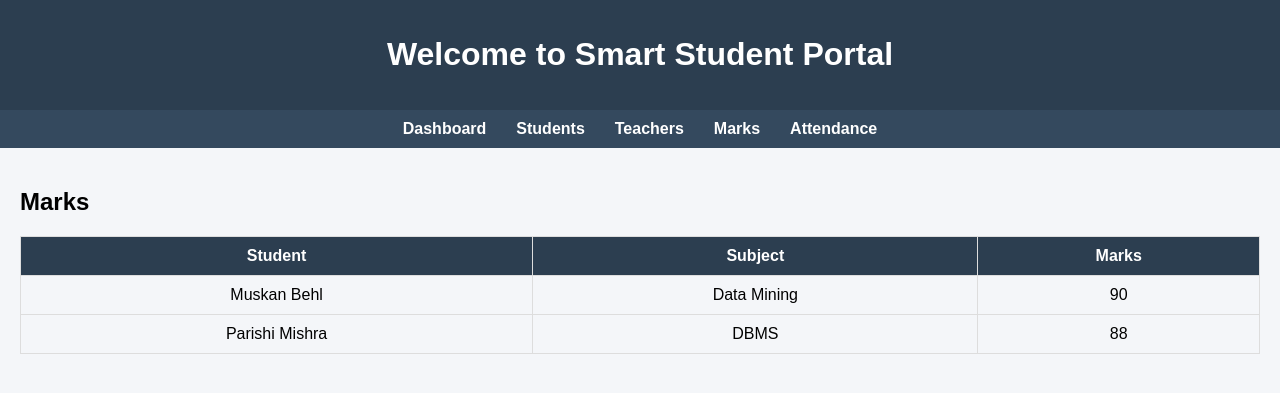
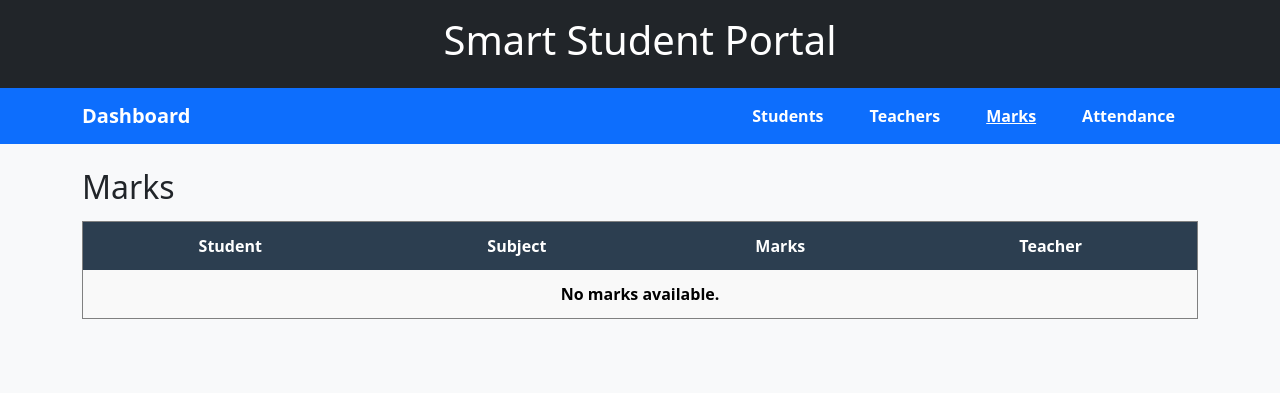
Before and after one commit to Muskann27/smart-student-portal, a Django app: page /marks/ in a window 1280 px wide. Shown: the top 393 px of the page. Run offline with Django 5.2, Linux system fonts and the light colour scheme.

Commit message:
UI updates for tables and navbar
- Fixed marks table text color (black instead of yellow/orange)
- Center-aligned table headings and data
- Made text bold for better readability
- Improved navbar styling for consistency

```diff
--- a/portal/home/templates/home/base.html
+++ b/portal/home/templates/home/base.html
@@ -5,65 +5,78 @@
     <meta name="viewport" content="width=device-width, initial-scale=1.0">
     <title>{% block title %}Smart Student Portal{% endblock %}</title>
     <link rel="stylesheet" href="https://cdnjs.cloudflare.com/ajax/libs/font-awesome/6.4.0/css/all.min.css">
+
     <style>
-        body {
-            font-family: Arial, sans-serif;
-            margin: 0;
-            padding: 0;
-            background-color: #f4f6f9;
+/* ✅ Navbar */
+.navbar {
+    background: #0d6efd !important;  /* Bootstrap primary blue */
 }
-        header {
-            background-color: #2c3e50;
-            color: white;
-            padding: 15px;
-            text-align: center;
+.navbar .nav-link {
+    color: white !important;
+    margin: 0 15px;
+    font-weight: bold;
+    font-size: 16px;
 }
-        nav {
-            background: #34495e;
-            padding: 10px;
-            display: flex;
-            justify-content: center;
-        }
-        nav a {
-            color: white;
-            margin: 0 15px;
-            text-decoration: none;
-            font-weight: bold;
-        }
-        nav a:hover {
+.navbar .nav-link:hover {
     text-decoration: underline;
 }
-        main {
-            padding: 20px;
+/* ✅ Fix active link (no yellow/orange) */
+.navbar .nav-link.active,
+.navbar .nav-link:focus,
+.navbar .nav-link:active {
+    color: white !important;
+    text-decoration: underline !important;
+    background-color: transparent !important;
 }
+
+/* ✅ Table Styling */
 table {
     width: 100%;
     border-collapse: collapse;
     margin-top: 15px;
 }
 th, td {
-            border: 1px solid #ddd;
-            padding: 10px;
-            text-align: center;
+    border: 2px solid #333;   /* ✅ darker grid lines */
+    padding: 12px;
+    text-align: center !important;
+    vertical-align: middle !important;
+    font-weight: bold;
+    color: black;
 }
 th {
-            background-color: #2c3e50;
-            color: white;
+    background-color: #2c3e50 !important;
+    color: white !important;
+}
+tr:nth-child(even) {
+    background-color: #f9f9f9;
+}
+tr:hover {
+    background-color: #e6f0ff;
 }
 </style>
+
+    <link href="https://cdn.jsdelivr.net/npm/bootstrap@5.3.0/dist/css/bootstrap.min.css" rel="stylesheet">
+    <script src="https://cdn.jsdelivr.net/npm/bootstrap@5.3.0/dist/js/bootstrap.bundle.min.js"></script>
+
 </head>
-<body>
-    <header>
-        <h1>Welcome to Smart Student Portal</h1>
+<body class="bg-light">
+    <header class="bg-dark text-white p-3 text-center">
+        <h1>Smart Student Portal</h1>
     </header>
-    <nav>
-        <a href="/">Dashboard</a>
-        <a href="/students/">Students</a>
-        <a href="/teachers/">Teachers</a>
-        <a href="/marks/">Marks</a>
-        <a href="/attendance/">Attendance</a>
+
+    <nav class="navbar navbar-expand-lg">
+        <div class="container">
+            <a class="navbar-brand text-white fw-bold" href="/">Dashboard</a>
+            <div class="navbar-nav">
+                <a class="nav-link {% if request.path == '/students/' %}active{% endif %}" href="/students/">Students</a>
+                <a class="nav-link {% if request.path == '/teachers/' %}active{% endif %}" href="/teachers/">Teachers</a>
+                <a class="nav-link {% if request.path == '/marks/' %}active{% endif %}" href="/marks/">Marks</a>
+                <a class="nav-link {% if request.path == '/attendance/' %}active{% endif %}" href="/attendance/">Attendance</a>
+            </div>
+        </div>
     </nav>
-    <main>
+
+    <main class="container my-4">
         {% block content %}{% endblock %}
     </main>
 </body>
--- a/portal/home/templates/home/marks.html
+++ b/portal/home/templates/home/marks.html
@@ -9,16 +9,23 @@
             <th>Student</th>
             <th>Subject</th>
             <th>Marks</th>
+            <th>Teacher</th>
         </tr>
-        <tr>
-            <td>Muskan Behl</td>
-            <td>Data Mining</td>
-            <td>90</td>
-        </tr>
-        <tr>
-            <td>Parishi Mishra</td>
-            <td>DBMS</td>
-            <td>88</td>
-        </tr>
+        {% for mark in marks %}
+            <tr>
+                <td>{{ mark.Student.Name }}</td>
+                <td>{{ mark.Subject }}</td>
+                <td>{{ mark.Marks_Obtained }}</td>
+                <td>
+                    {% if mark.Teacher %}
+                        {{ mark.Teacher.Name }}
+                    {% else %}
+                        -
+                    {% endif %}
+                </td>
+            </tr>
+        {% empty %}
+            <tr><td colspan="4">No marks available.</td></tr>
+        {% endfor %}
     </table>
 {% endblock %}
```
Also changed, not shown: portal/home/templates/home/attendance.html (+11 -13 lines), portal/home/templates/home/students.html (+18 -0 lines), portal/home/templates/home/teachers.html (+5 -3 lines). Lines whose indentation alone changed are shown as unchanged.
